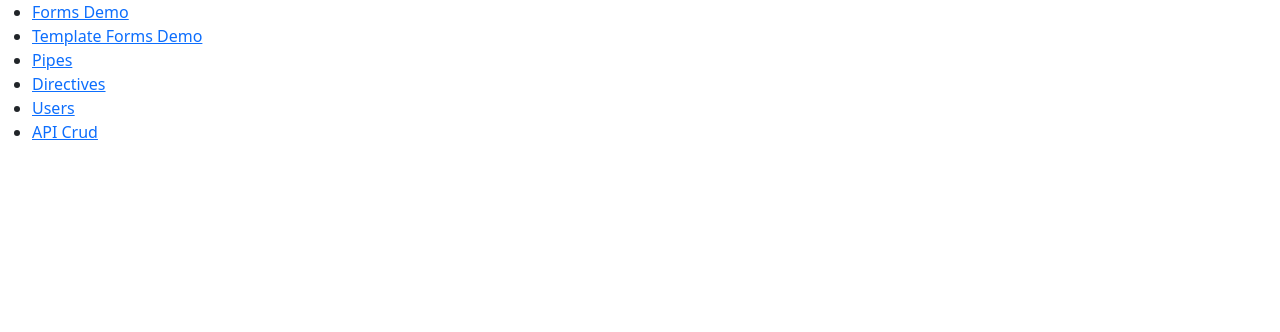
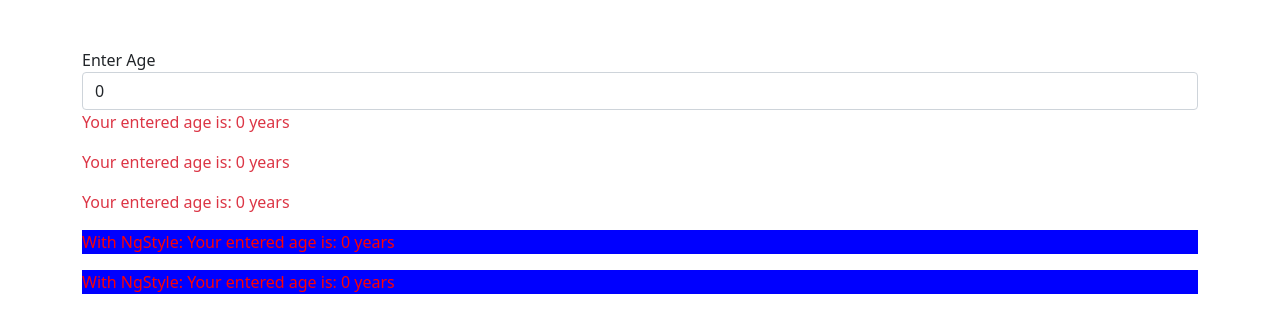
Before and after one commit to ShaikhIrshadSij/angular-practice, an Angular app: page / in a window 1280 px wide. Shown: the top 332 px of the page. Built offline with nearby package versions, Linux system fonts and the light colour scheme.

Commit message:
basic opeation changes

```diff
--- a/src/app/app.component.html
+++ b/src/app/app.component.html
@@ -1,4 +1,4 @@
-<div>
+<div *ngIf="useRoutes">
     <ul>
         <li>
             <a href="javascript: void(0);" (click)="navigateToRoute('forms-demo')">Forms Demo</a>
@@ -23,4 +23,6 @@
         <router-outlet></router-outlet>
     </main>
 </div>
-<!-- <app-basic-practice></app-basic-practice> -->
+<div *ngIf="!useRoutes">
+    <app-basic-operations></app-basic-operations>
+</div>
--- a/src/app/app.component.ts
+++ b/src/app/app.component.ts
@@ -7,6 +7,7 @@ import { Router } from '@angular/router';
   styleUrls: ['./app.component.css'],
 })
 export class AppComponent {
+  useRoutes: boolean = false
   dataObj: any = {
     class: 0,
     style: 0,
--- a/src/app/app.module.ts
+++ b/src/app/app.module.ts
@@ -15,6 +15,7 @@ import { AppRoutingModule } from './app-routing.routing';
 import { UserCrudComponent } from './user-crud/user-crud.component';
 import { ApiCrudComponent } from './api-crud/api-crud.component';
 import { BasicPracticeComponent } from './basic-practice/basic-practice.component';
+import { BasicOperationsComponent } from './basic-operations/basic-operations.component';
 
 @NgModule({
   declarations: [
@@ -29,6 +30,7 @@ import { BasicPracticeComponent } from './basic-practice/basic-practice.componen
     UserCrudComponent,
     ApiCrudComponent,
     BasicPracticeComponent,
+    BasicOperationsComponent,
   ],
   imports: [
     BrowserModule,
--- /dev/null
+++ b/src/app/basic-operations/basic-operations.component.html
@@ -0,0 +1,18 @@
+<div class="container mt-5">
+    <div class="form-group">
+        <label>Enter Age</label>
+        <input type="number" name="age" class="form-control" [(ngModel)]="age" />
+    </div>
+
+    <p [ngClass]="{ 'text-danger' : age < 5,  'text-info' : age >= 5 && age <= 18 }">Your entered age is: {{ age }}
+        years</p>
+    <p [ngClass]="[age < 5 ? 'text-danger' : '', age >= 5 && age <= 18 ? 'text-info' : '']">Your entered age is: {{ age
+        }}
+        years</p>
+    <p [ngClass]="getConditions()">Your entered age is: {{ age }}
+        years</p>
+    <p [ngStyle]="{ 'color': age < 5 ? 'red' : 'blue', 'background-color': age < 5 ? 'blue' : 'red' }">With NgStyle:
+        Your entered age is: {{ age }} years</p>
+    <p [style.color]="age < 5 ? 'red' : 'blue'" [style.background-color]="age < 5 ? 'blue' : 'red'">With NgStyle: Your
+        entered age is: {{ age }} years</p>
+</div>
--- /dev/null
+++ b/src/app/basic-operations/basic-operations.component.ts
@@ -0,0 +1,19 @@
+import { Component, OnInit } from '@angular/core';
+
+@Component({
+  selector: 'app-basic-operations',
+  templateUrl: './basic-operations.component.html',
+  styleUrls: ['./basic-operations.component.css']
+})
+export class BasicOperationsComponent implements OnInit {
+  age: number = 0
+  constructor() { }
+
+  ngOnInit(): void {
+  }
+
+  getConditions() {
+    return { 'text-danger': this.age < 5, 'text-info': this.age >= 5 && this.age <= 18 }
+  }
+
+}
```
Also changed, not shown: src/app/basic-operations/basic-operations.component.css (added), 1 other file (tests, documents, lock files or other folders).
